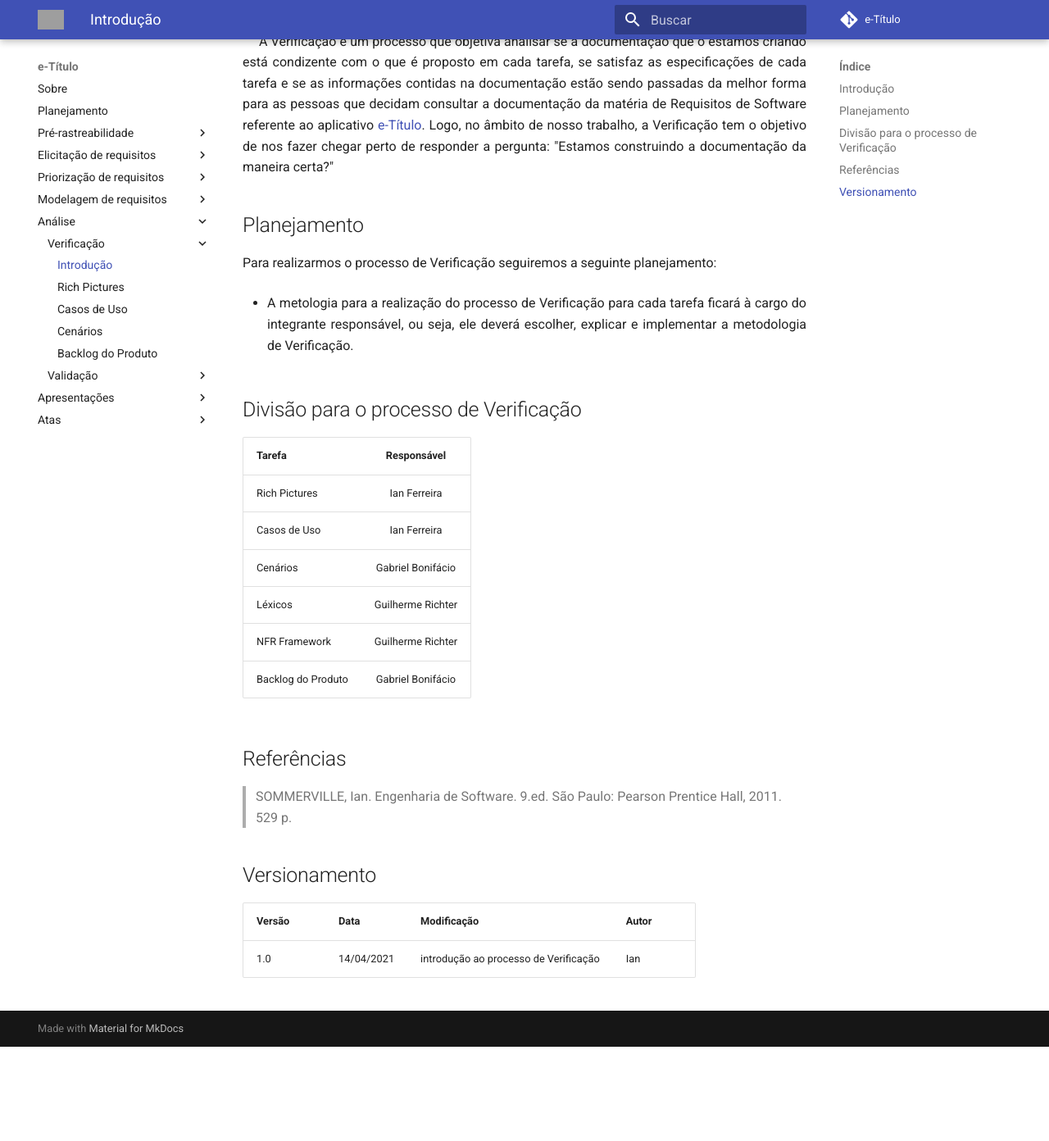
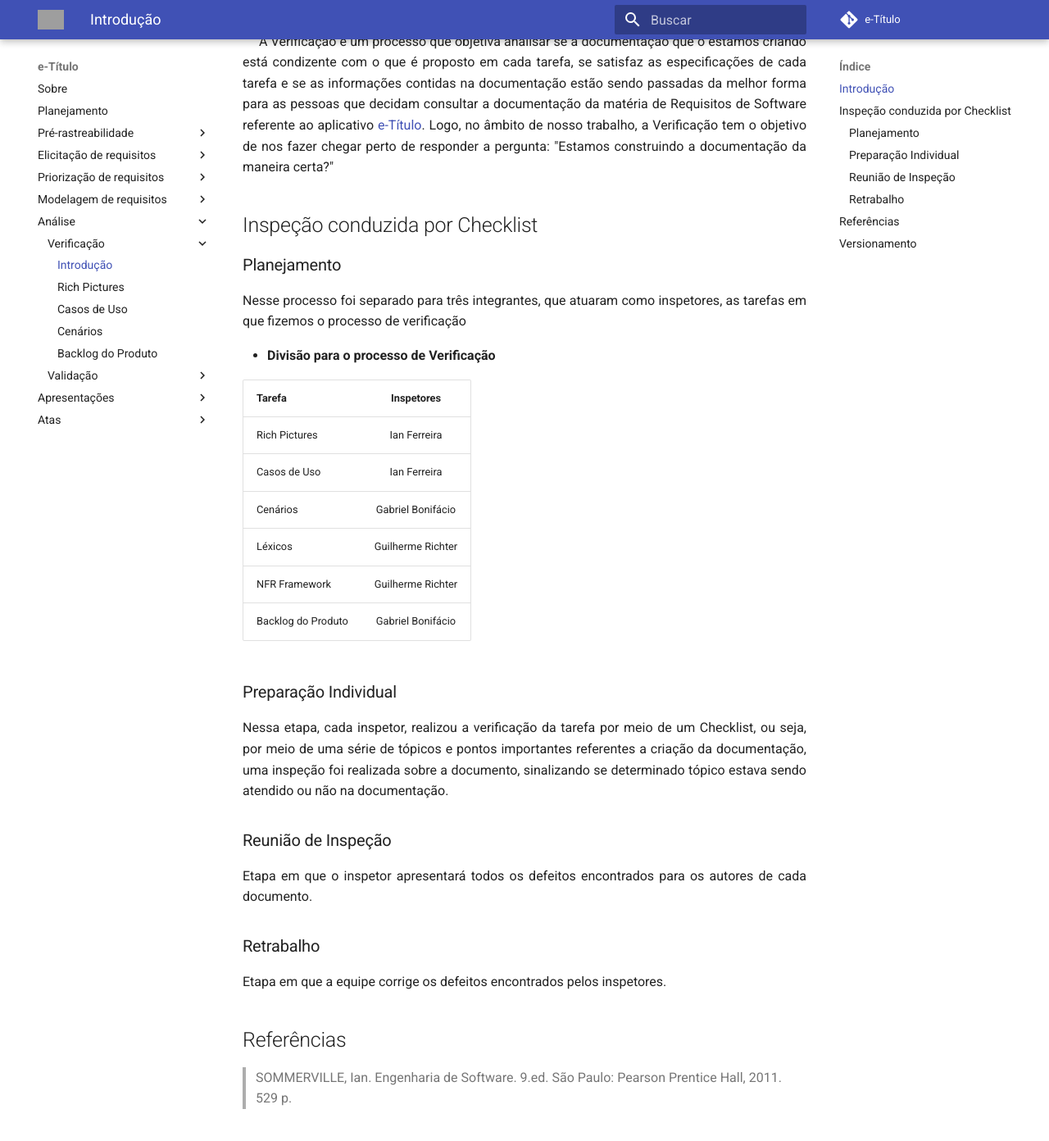
Before and after one commit to gabrielbpn/2020.2-e-Titulo, an MkDocs documentation site: the page built from docs/analise/verificacao/introducao.md, in a window 1280 px wide and 1400 px high, scrolled down 193 px. Shown: the top 1392 px of the window at 82% size. Built offline with MkDocs 1.6.1 and Material for MkDocs 9.7.7, drawn with Linux system fonts in a browser that asks for light colours; comment, search, counter and statistics services are not loaded; before the commit the page ends 1470 px from its top, so only the background shows below that; grey boxes are pictures that could not be loaded.

Commit message:
Arrumando erros na documentação

```diff
--- a/docs/analise/verificacao/introducao.md
+++ b/docs/analise/verificacao/introducao.md
@@ -6,17 +6,17 @@
 A Verificação é um processo que objetiva analisar se a documentação que o estamos criando está condizente com o que é proposto em cada tarefa, se satisfaz as especificações de cada tarefa e se as informações contidas na documentação estão sendo passadas da melhor forma para as pessoas que decidam consultar a documentação da matéria de Requisitos de Software referente ao aplicativo <a href="https://play.google.com/store/apps/details?id=br.jus.tse.eleitoral.etitulo&hl=pt_BR&gl=US" target="_blank">e-Título</a>. Logo, no âmbito de nosso trabalho, a Verificação tem o objetivo de nos fazer chegar perto de responder a pergunta: "Estamos construindo a documentação da maneira certa?"
 </p>
 
-## Planejamento
+## Inspeção conduzida por Checklist
 
-Para realizarmos o processo de Verificação seguiremos a seguinte planejamento:
+### Planejamento
 
-- <p style="text-align: justify">
-A metologia para a realização do processo de Verificação para cada tarefa ficará à cargo do integrante responsável, ou seja, ele deverá escolher, explicar e implementar a metodologia de Verificação.
+<p style="text-align: justify">
+Nesse processo foi separado para três integrantes, que atuaram como inspetores, as tarefas em que fizemos o processo de verificação
 </p>
 
-## Divisão para o processo de Verificação
+- **Divisão para o processo de Verificação**
 
-|Tarefa|Responsável|
+|Tarefa|Inspetores|
 |:--|:--:|
 |Rich Pictures|Ian Ferreira|
 |Casos de Uso|Ian Ferreira|
@@ -26,6 +26,24 @@ A metologia para a realização do processo de Verificação para cada tarefa fi
 |Backlog do Produto| Gabriel Bonifácio|
 
 
+### Preparação Individual
+
+<p style="text-align: justify">
+Nessa etapa, cada inspetor, realizou a verificação da tarefa por meio de um Checklist, ou seja, por meio de uma série de tópicos e pontos importantes referentes a criação da documentação, uma inspeção foi realizada sobre a documento, sinalizando se determinado tópico estava sendo atendido ou não na documentação.
+</p>
+
+### Reunião de Inspeção
+
+<p style="text-align: justify">
+Etapa em que o inspetor apresentará todos os defeitos encontrados para os autores de cada documento.
+</p>
+
+### Retrabalho
+
+<p style="text-align: justify">
+Etapa em que a equipe corrige os defeitos encontrados pelos inspetores.
+</p>
+
 ## Referências
 > SOMMERVILLE, Ian. Engenharia de Software. 9.ed. São Paulo: Pearson Prentice Hall, 2011. 529 p.
 
```
Also changed, not shown: docs/analise/verificacao/backlogProduto.md (+2 -2 lines), docs/analise/verificacao/casosUso.md (+1 -1 lines), docs/analise/verificacao/cenarios.md (+2 -2 lines), docs/analise/verificacao/richPicture.md (+1 -1 lines).
